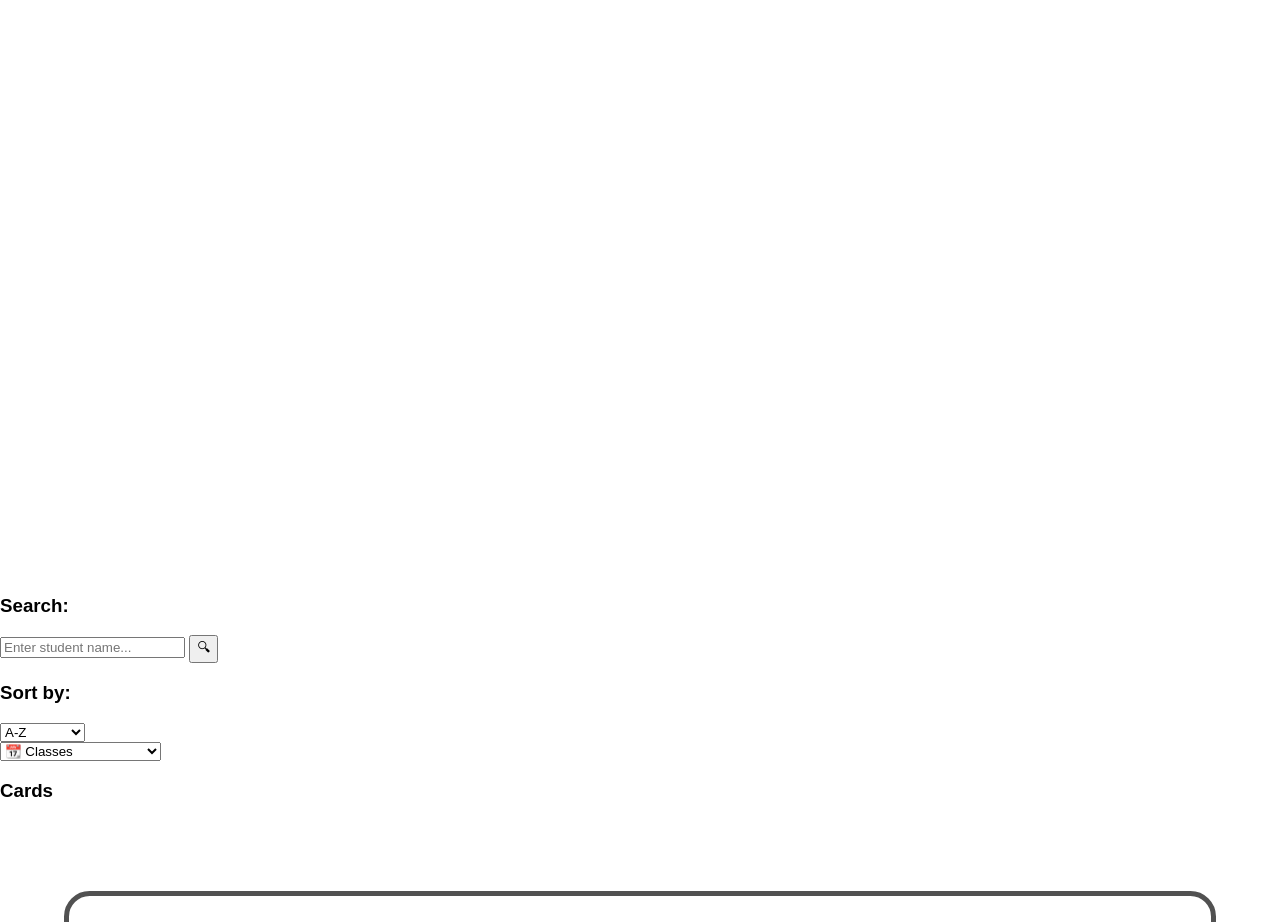
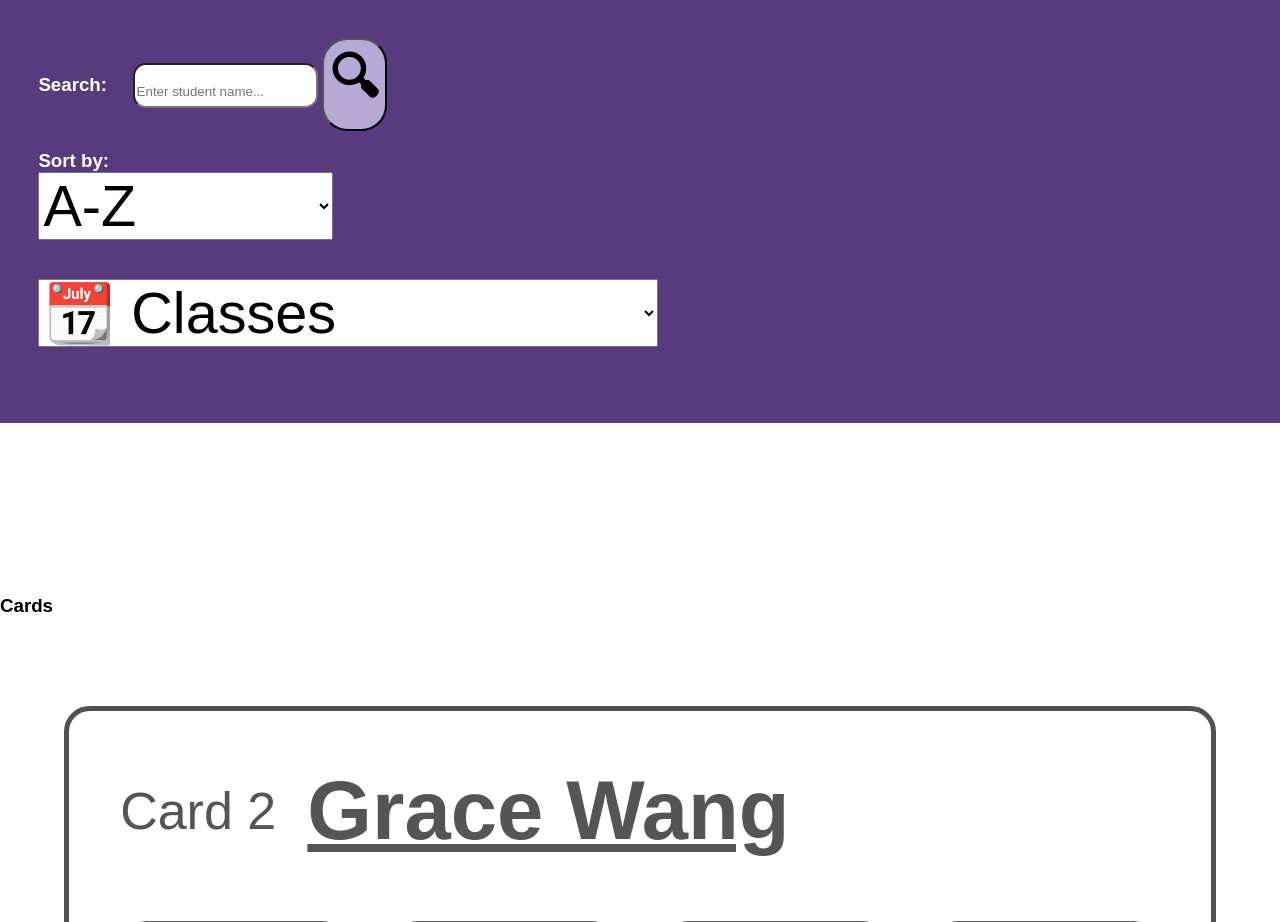
Before and after one commit to Av510/ambition_TKD, a Flask app: page / in a window 1280 px wide. Shown: the part 128-1050 px from the top of the page. Run offline with Flask 3, Linux system fonts and the light colour scheme; data comes from the database, SQL or seed files in the repository.

Commit message:
Update layout.css

```diff
--- a/attendance_tracker/static/layout.css
+++ b/attendance_tracker/static/layout.css
@@ -45,3 +45,65 @@ nav a:hover {
     text-decoration: underline;
     color: white;
 }
+
+
+
+/* FOR SEARCH AND SORT */
+
+.controls {
+    top: 0;
+    left: 0;
+
+    position: fixed;
+
+    width: 100%;
+    top: 10cqw;
+
+    box-sizing: border-box;
+
+    z-index: 1000;
+    background-color: rgb(88, 59, 126);
+
+    padding: 3cqw;
+    margin: 0;
+
+    color: white;
+}
+
+.search-section h3 {
+    margin: 0;
+}
+
+
+
+.search-section input {
+    border-radius: 1cqw;
+    padding-top: 1.5cqw;
+    padding-bottom: 0.5cqw;
+}
+
+.sort-section select {
+    margin-bottom: 3cqw;
+
+    font-size: 4.5cqw;
+}
+
+.sort-section h3 {
+    margin-bottom: 0;
+}
+
+.controls button {
+    background-color: #b6a9d6;
+
+    border-radius: 2cqw;
+
+    font-size: 4cqw;
+    font-weight: bold;
+}
+
+.search-section {
+    display: flex;
+    align-items: center;
+
+    gap: 2cqw;
+}
```
